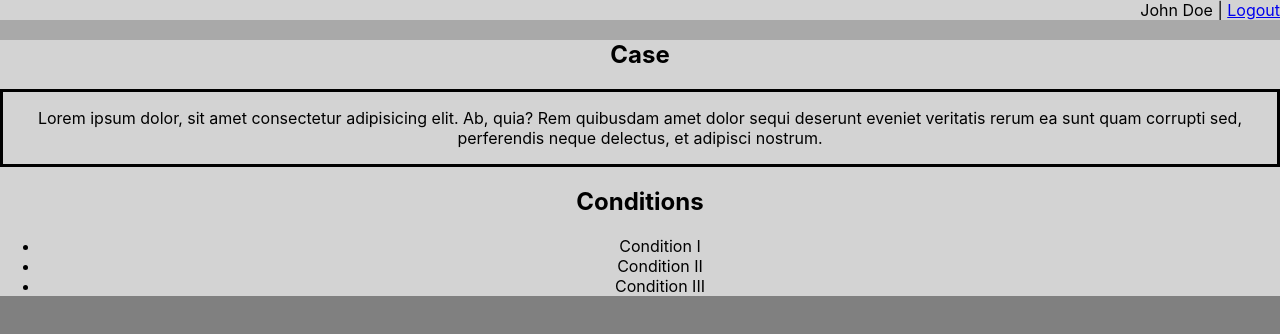
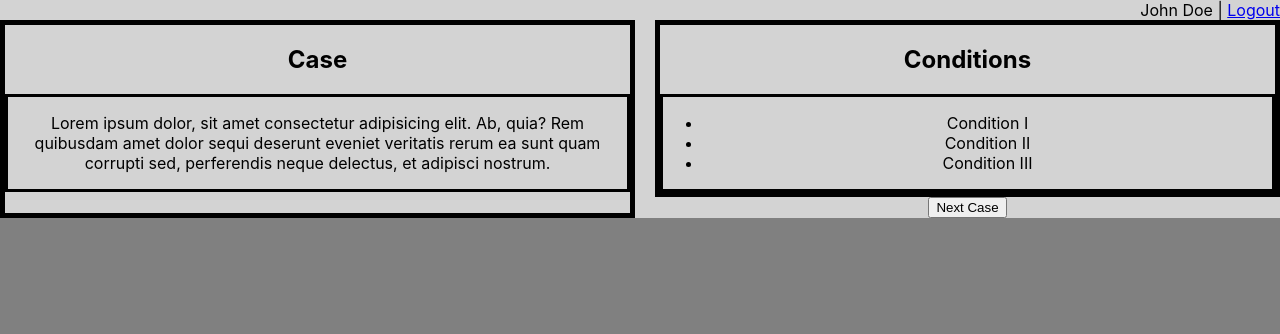
Before and after one commit to emerson-pereira/doctor-case-label, a React (Create React App) app in the folder frontend/: page / in a window 1280 px wide. Shown: the top 334 px of the page. Built offline with nearby package versions, Linux system fonts and the light colour scheme.

Commit message:
style up components positions

```diff
--- a/frontend/src/components/Case/Style.css
+++ b/frontend/src/components/Case/Style.css
@@ -1,3 +1,7 @@
+.Case {
+  border: 5px solid black;
+}
+
 .Case-Content {
   border: 3px solid black;
 }
--- a/frontend/src/components/Conditions/Style.css
+++ b/frontend/src/components/Conditions/Style.css
@@ -0,0 +1,7 @@
+.Conditions {
+  border: 5px solid black;
+}
+
+.Conditions-List {
+  border: 3px solid black;
+}
--- a/frontend/src/components/MainSection/Style.css
+++ b/frontend/src/components/MainSection/Style.css
@@ -1,3 +1,28 @@
 .MainSection {
   background-color: lightgray;
+  display: flex;
+  gap: 20px;
 }
+
+.MainSection > * {
+  flex: 1;
+}
+
+.MainSection-Aside {
+  display: flex;
+  flex-direction: column;
+}
+
+.MainSection-Aside > *:first-child {
+  flex: 3;
+}
+
+.MainSection-Aside > *:last-child {
+  flex: 1;
+}
+
+.MainSection-NextButton {
+  display: flex;
+  justify-content: center;
+  align-items: center;
+}
--- a/frontend/src/components/MainSection/index.tsx
+++ b/frontend/src/components/MainSection/index.tsx
@@ -7,7 +7,12 @@ function MainSection() {
   return (
     <main className="MainSection">
       <Case />
-      <Conditions />
+      <aside className='MainSection-Aside'>
+        <Conditions />
+        <section className='MainSection-NextButton'>
+          <button>Next Case</button>
+        </section>
+      </aside>
     </main>
   );
 }
```
